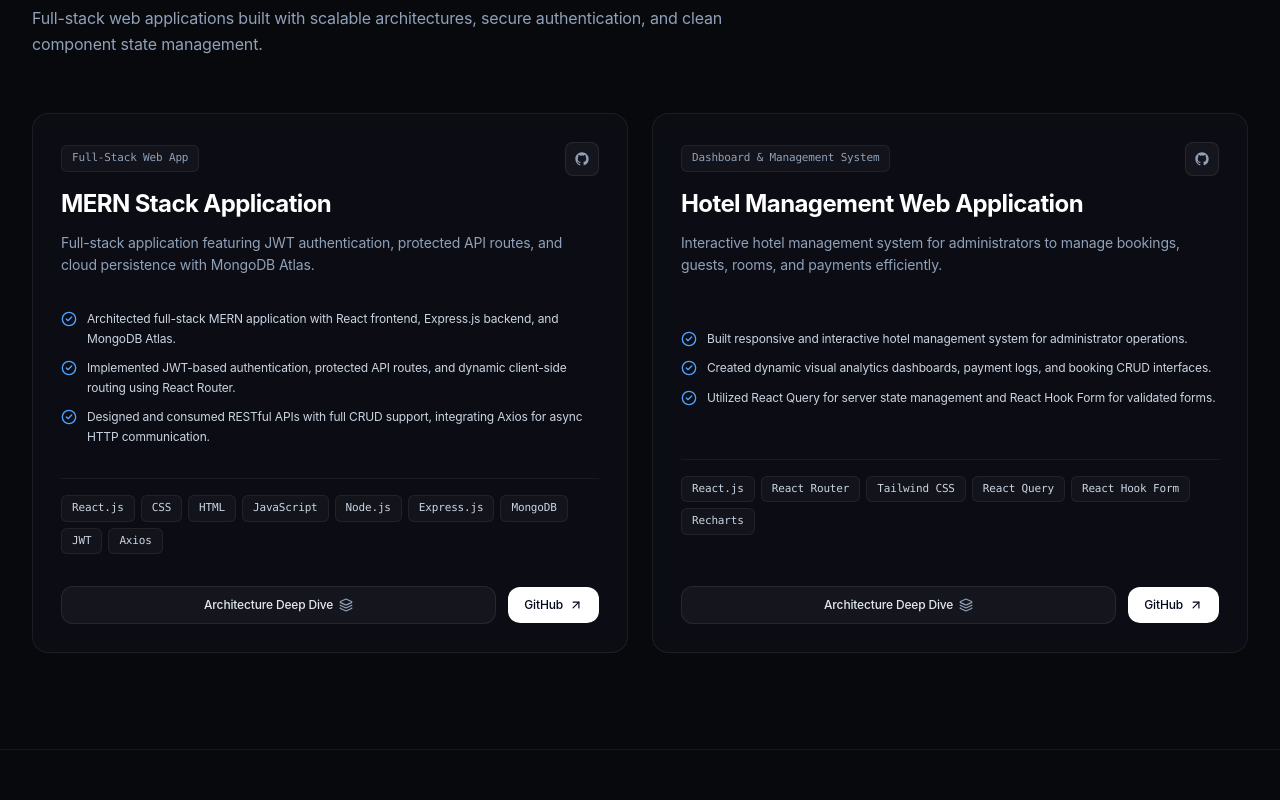
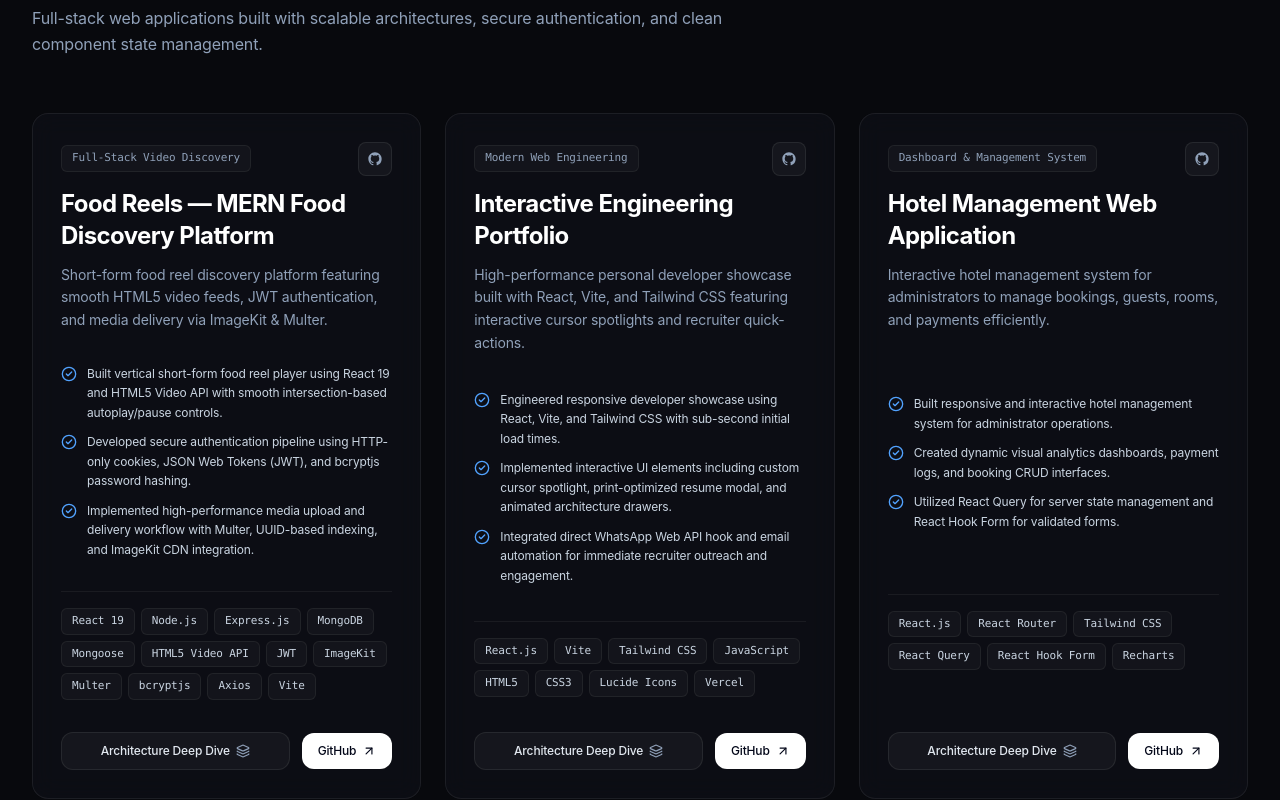
Before and after one commit to yadavkartikey/MyPortfolio, a React (Vite) app: page / in a window 1280 px wide. Shown: the part 5627-6427 px from the top of the page. Built offline with nearby package versions, Linux system fonts and the light colour scheme.

Commit message:
Add Food Reels platform as primary project, add Portfolio showcase, retain Hotel Management

```diff
--- a/src/components/Projects.jsx
+++ b/src/components/Projects.jsx
@@ -32,7 +32,7 @@
         </div>
 
         {/* Projects Cards Grid */}
-        <div className="grid grid-cols-1 lg:grid-cols-2 gap-6 text-left">
+        <div className="grid grid-cols-1 md:grid-cols-2 lg:grid-cols-3 gap-6 text-left">
           {portfolioData.projects.map((project) => (
             <div
               key={project.id}
--- a/src/data/portfolioData.js
+++ b/src/data/portfolioData.js
@@ -114,20 +114,51 @@
 
   projects: [
     {
-      id: "mern-project",
-      title: "MERN Stack Application",
-      category: "Full-Stack Web App",
-      shortDesc: "Full-stack application featuring JWT authentication, protected API routes, and cloud persistence with MongoDB Atlas.",
-      description: "Architected a full-stack MERN application with a component-based React frontend, RESTful Express.js backend, and MongoDB Atlas for cloud data persistence. Built with secure authentication, modular Express middleware, and seamless Axios async communication.",
+      id: "food-reels",
+      title: "Food Reels — MERN Food Discovery Platform",
+      category: "Full-Stack Video Discovery",
+      shortDesc: "Short-form food reel discovery platform featuring smooth HTML5 video feeds, JWT authentication, and media delivery via ImageKit & Multer.",
+      description: "Architected an engaging food discovery web application leveraging modern MERN stack architecture with React 19 and Node.js. Features an Instagram/TikTok-style vertical short-form video feed powered by the HTML5 Video API, secure cookie-based JWT authentication, media storage pipeline with Multer and ImageKit, and RESTful API endpoints for seamless dish discovery and user interactions.",
       highlights: [
-        "Architected full-stack MERN application with React frontend, Express.js backend, and MongoDB Atlas.",
-        "Implemented JWT-based authentication, protected API routes, and dynamic client-side routing using React Router.",
-        "Designed and consumed RESTful APIs with full CRUD support, integrating Axios for async HTTP communication.",
-        "Optimized application performance through efficient MongoDB indexing and modular middleware for error handling."
+        "Built vertical short-form food reel player using React 19 and HTML5 Video API with smooth intersection-based autoplay/pause controls.",
+        "Developed secure authentication pipeline using HTTP-only cookies, JSON Web Tokens (JWT), and bcryptjs password hashing.",
+        "Implemented high-performance media upload and delivery workflow with Multer, UUID-based indexing, and ImageKit CDN integration.",
+        "Designed RESTful Express backend connected to MongoDB via Mongoose with optimized indexing for real-time video feeds."
       ],
-      technologies: ["React.js", "CSS", "HTML", "JavaScript", "Node.js", "Express.js", "MongoDB", "JWT", "Axios"],
-      github: "https://github.com/yadavkartikey/Food-Delivery-Application-main-1-/tree/main/Food-Delivery-Application-main",
-      demo: "https://github.com/yadavkartikey/Food-Delivery-Application-main-1-/tree/main/Food-Delivery-Application-main",
+      technologies: [
+        "React 19",
+        "Node.js",
+        "Express.js",
+        "MongoDB",
+        "Mongoose",
+        "HTML5 Video API",
+        "JWT",
+        "ImageKit",
+        "Multer",
+        "bcryptjs",
+        "Axios",
+        "Vite"
+      ],
+      github: "https://github.com/yadavkartikey/Food-Reels----MERN-Food-Discovery-Platform",
+      demo: "https://github.com/yadavkartikey/Food-Reels----MERN-Food-Discovery-Platform",
+      gradient: "from-amber-500 to-rose-600",
+      featured: true
+    },
+    {
+      id: "portfolio-showcase",
+      title: "Interactive Engineering Portfolio",
+      category: "Modern Web Engineering",
+      shortDesc: "High-performance personal developer showcase built with React, Vite, and Tailwind CSS featuring interactive cursor spotlights and recruiter quick-actions.",
+      description: "Designed and engineered a production-grade personal engineering portfolio focusing on high aesthetics, sub-second loading speeds, and intuitive recruiter interactions. Built with responsive glassmorphism, dynamic cursor spotlights, an ATS-optimized resume modal drawer, structured project architecture deep-dives, and direct WhatsApp messaging integration.",
+      highlights: [
+        "Engineered responsive developer showcase using React, Vite, and Tailwind CSS with sub-second initial load times.",
+        "Implemented interactive UI elements including custom cursor spotlight, print-optimized resume modal, and animated architecture drawers.",
+        "Integrated direct WhatsApp Web API hook and email automation for immediate recruiter outreach and engagement.",
+        "Optimized build assets and SEO metadata, ensuring fluid mobile-first responsiveness and high performance scores."
+      ],
+      technologies: ["React.js", "Vite", "Tailwind CSS", "JavaScript", "HTML5", "CSS3", "Lucide Icons", "Vercel"],
+      github: "https://github.com/yadavkartikey/MyPortfolio",
+      demo: "https://github.com/yadavkartikey/MyPortfolio",
       gradient: "from-cyan-500 to-blue-600",
       featured: true
     },
```
Also changed, not shown: 1 other file (tests, documents, lock files or other folders).
